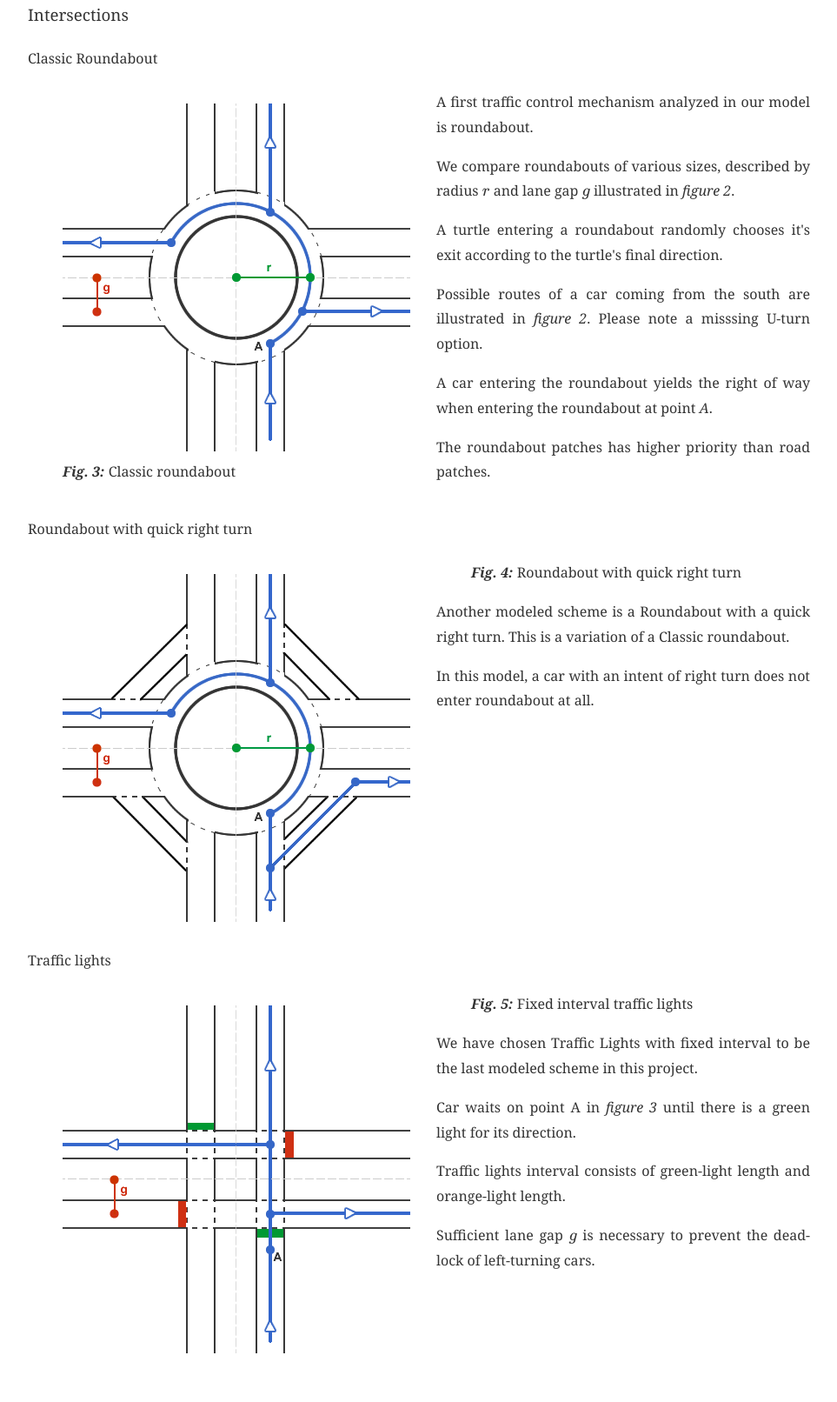
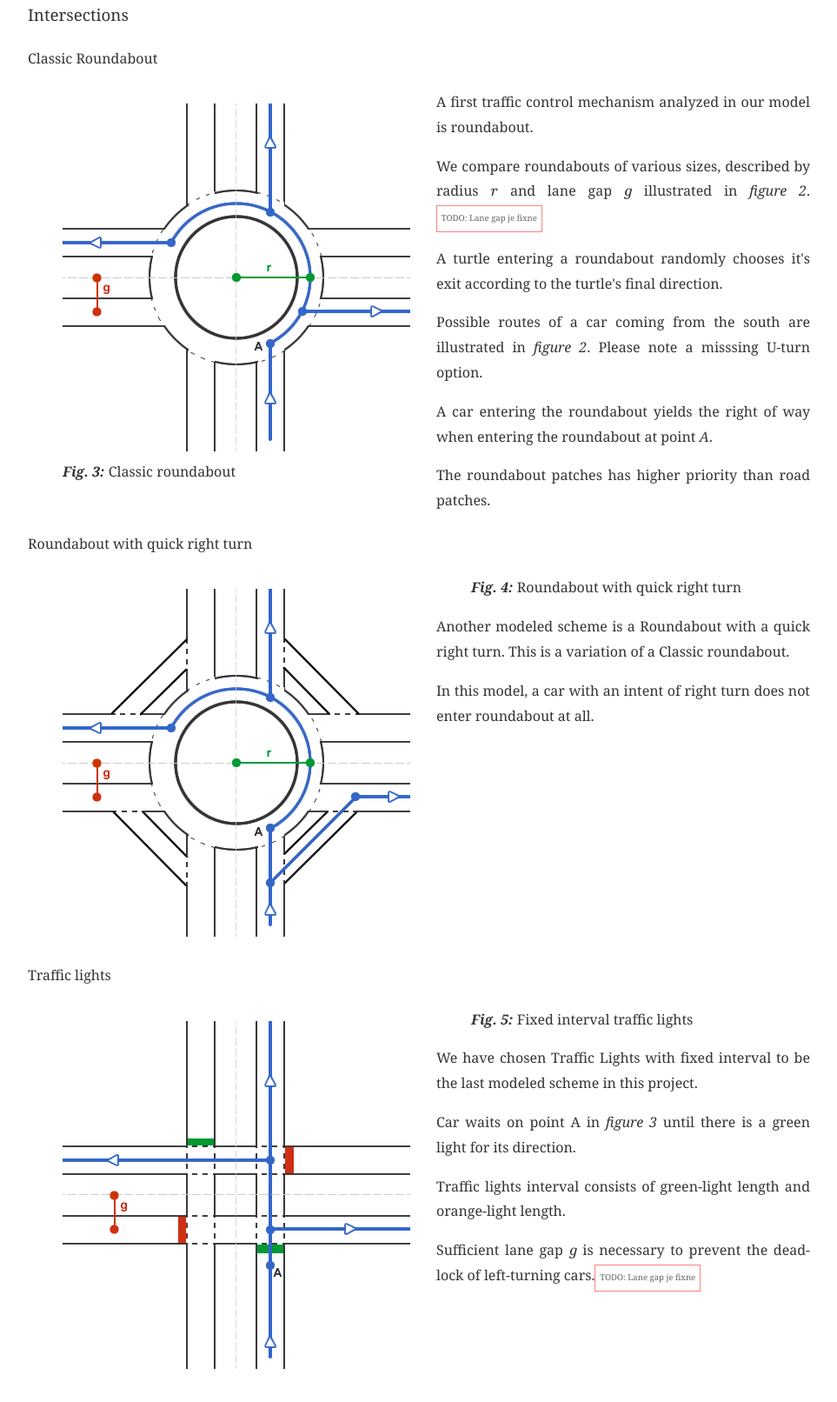
Before and after one commit to equiet/iv109, a plain HTML site: page report/index.html in a window 1280 px wide. Shown: the part 4368-5980 px from the top of the page at 87% size, without its empty margins (158-1121 px from the left). Drawn offline with nearby package versions, Linux system fonts and the light colour scheme; some packages are replaced by stand-ins of ours.

Commit message:
Refaktoring

```diff
--- a/report/index.html
+++ b/report/index.html
@@ -126,7 +126,7 @@
 						<figcaption>Classic roundabout</figcaption>
 					</figure>
 					<p>A first traffic control mechanism analyzed in our model is roundabout.</p>
-					<p>We compare roundabouts of various sizes, described by radius $r$ and lane gap $g$ illustrated in <em>figure 2</em>.</p>
+					<p>We compare roundabouts of various sizes, described by radius $r$ and lane gap $g$ illustrated in <em>figure 2</em>. <span class="todo">Lane gap je fixne</span></p>
 					<p>A turtle entering a roundabout randomly chooses it's exit according to the turtle's final direction.</p>
 					<p>Possible routes of a car coming from the south are illustrated in <em>figure 2</em>. Please note a misssing U-turn option.</p>
 					<p>A car entering the roundabout yields the right of way when entering the roundabout at point <em>A</em>.</p>
@@ -152,7 +152,7 @@
 					<p>We have chosen Traffic Lights with fixed interval to be the last modeled scheme in this project.</p>
 					<p>Car waits on point A in <em>figure 3</em> until there is a green light for its direction.</p>
 					<p>Traffic lights interval consists of green-light length and orange-light length.</p>
-					<p>Sufficient lane gap $g$ is necessary to prevent the dead-lock of left-turning cars.</p>
+					<p>Sufficient lane gap $g$ is necessary to prevent the dead-lock of left-turning cars.<span class="todo">Lane gap je fixne</span></p>
 				</div>
 
 			</div>
```
Also changed, not shown: 1 other file.
